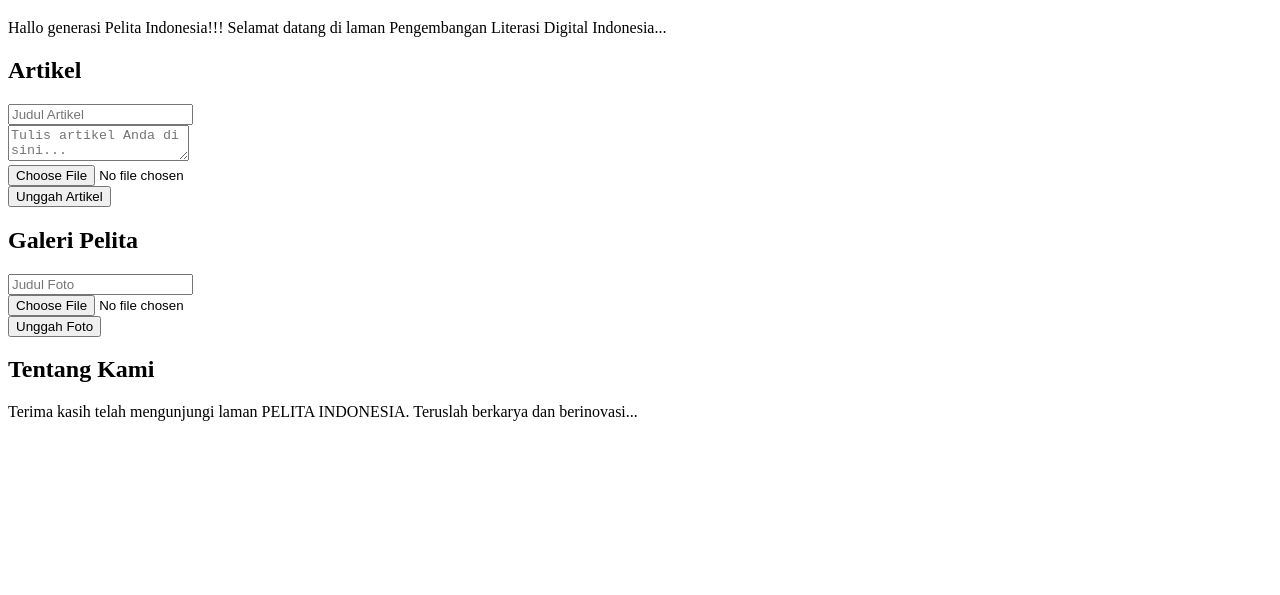
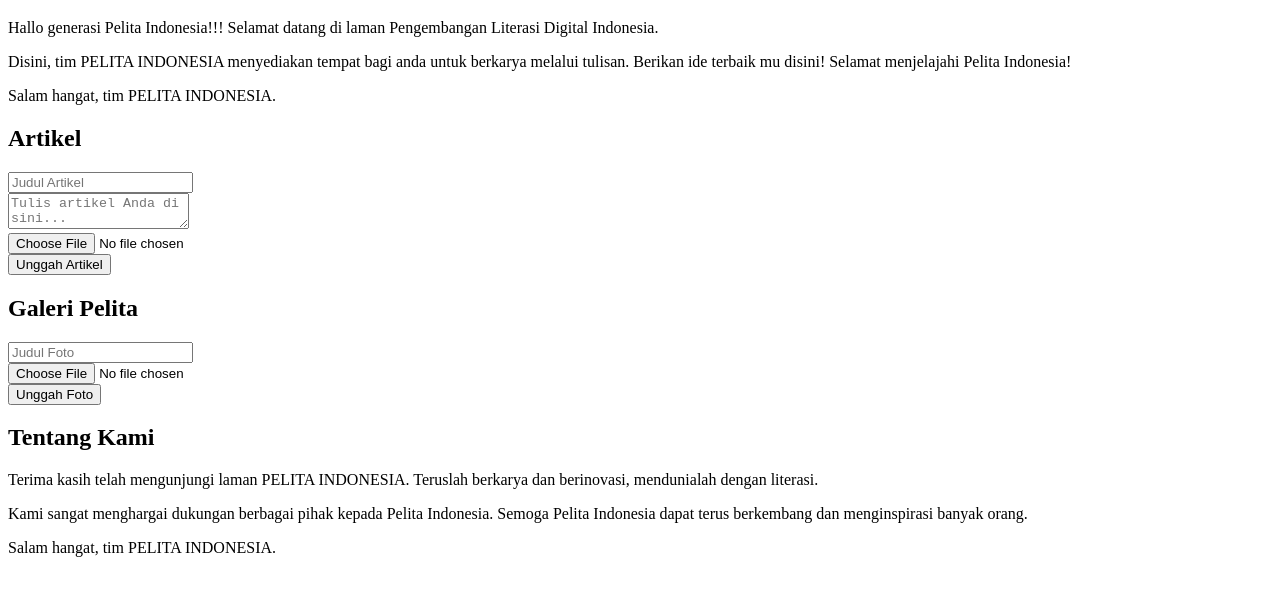
Before and after one commit to herenaS77/PELITA-INDONESIA, a plain HTML site: page index.html in a window 1280 px wide. Shown: the part 131-726 px from the top of the page. Drawn offline with Linux system fonts and the light colour scheme.

Commit message:
Update index.html

```diff
--- a/index.html
+++ b/index.html
@@ -18,7 +18,10 @@
     <div class="container">
         <header>
             <h1>PELITA INDONESIA</h1>
-            <p>Hallo generasi Pelita Indonesia!!! Selamat datang di laman Pengembangan Literasi Digital Indonesia...</p>
+            <p>Hallo generasi Pelita Indonesia!!! Selamat datang di laman Pengembangan Literasi Digital Indonesia.</p>
+            <p> Disini, tim PELITA INDONESIA menyediakan tempat bagi anda untuk berkarya melalui tulisan. Berikan ide terbaik mu disini! Selamat menjelajahi Pelita Indonesia!</p>
+            <p>Salam hangat, tim PELITA INDONESIA.</p>
+
         </header>
 
         <section id="artikel">
@@ -48,7 +51,10 @@
 
         <section id="tentang">
             <h2>Tentang Kami</h2>
-            <p>Terima kasih telah mengunjungi laman PELITA INDONESIA. Teruslah berkarya dan berinovasi...</p>
+            <p>Terima kasih telah mengunjungi laman PELITA INDONESIA. Teruslah berkarya dan berinovasi, mendunialah dengan literasi.</p>
+            <p> Kami sangat menghargai dukungan berbagai pihak kepada Pelita Indonesia. Semoga Pelita Indonesia dapat terus berkembang dan menginspirasi banyak orang. </p>
+            <p> Salam hangat, tim PELITA INDONESIA.</p>
+
         </section>
     </div>
 </body>
```
